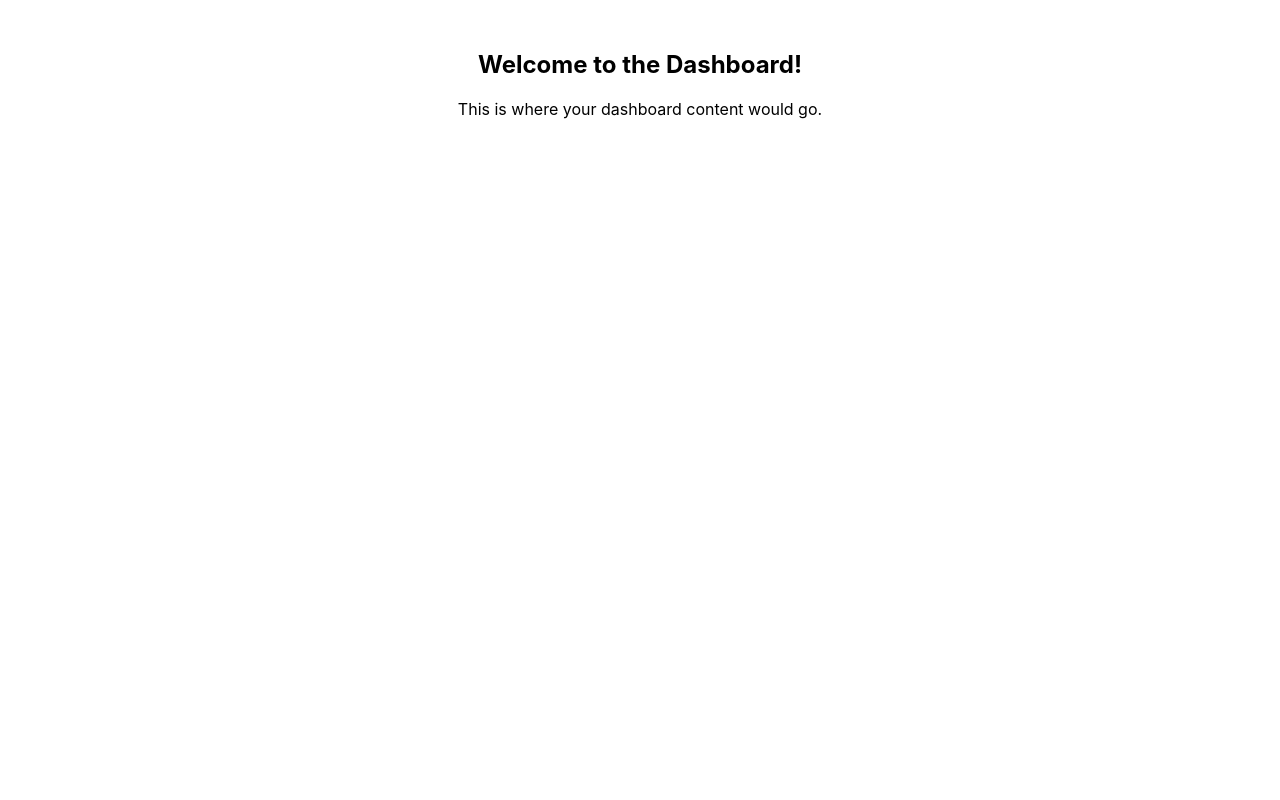
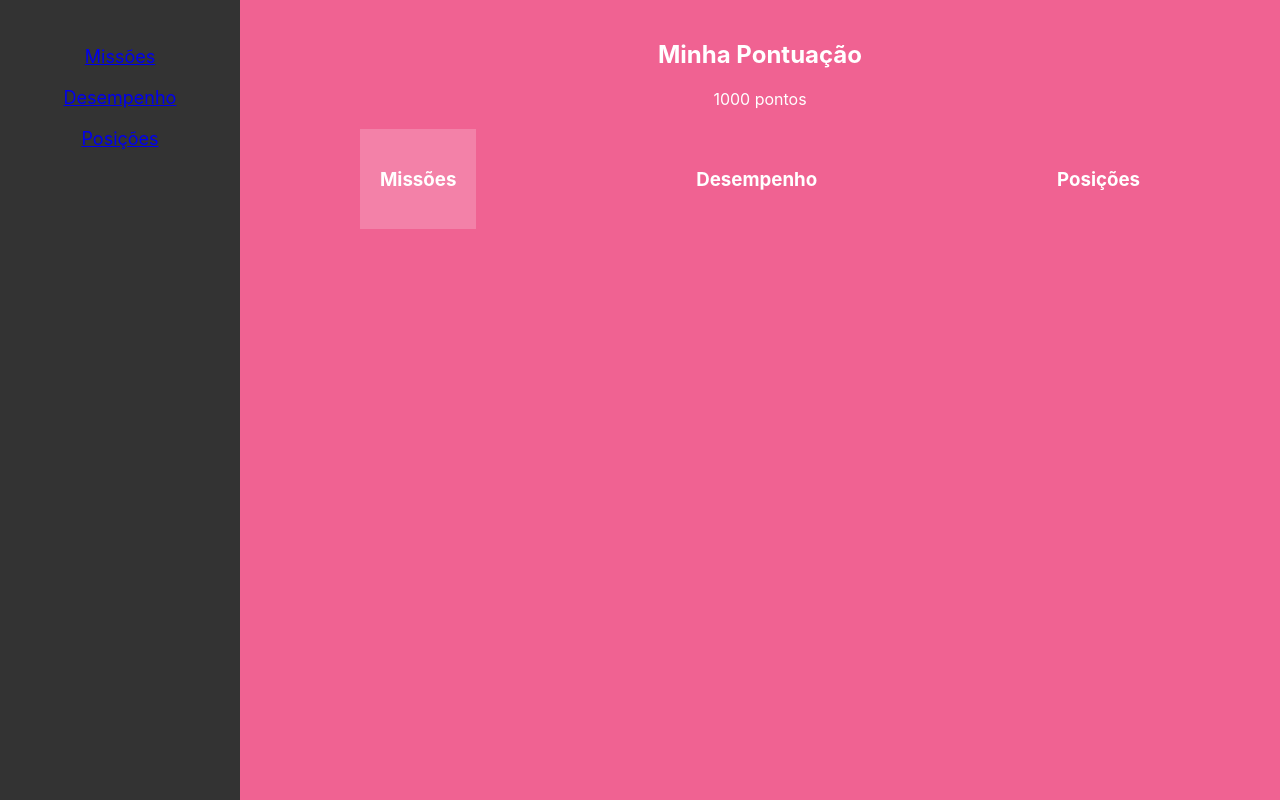
Before and after one commit to esthercamilo/projeto-hackathon-her, a React (Create React App) app in the folder frontend/: page /dashboard in a window 1280 px wide. Built offline with nearby package versions, Linux system fonts and the light colour scheme.

Commit message:
melhorias no dashboard

```diff
--- a/frontend/src/App.js
+++ b/frontend/src/App.js
@@ -1,4 +1,4 @@
-// src/App.js
+// App.js
 import React from 'react';
 import { BrowserRouter as Router, Route, Routes } from 'react-router-dom';
 import LandingPage from './components/LandingPage';
@@ -13,7 +13,11 @@ function App() {
         <Routes>
           <Route path="/" element={<LandingPage />} />
           <Route path="/login" element={<LoginForm />} />
-          <Route path="/dashboard" element={<Dashboard />} />
+          <Route path="/dashboard" element={<Dashboard />}>
+            <Route path="missions" element={<div>Conteúdo das Missões</div>} />
+            <Route path="performance" element={<div>Conteúdo do Desempenho</div>} />
+            <Route path="positions" element={<div>Conteúdo das Posições</div>} />
+          </Route>
         </Routes>
       </div>
     </Router>
--- a/frontend/src/components/Dashboard.css
+++ b/frontend/src/components/Dashboard.css
@@ -1,60 +1,49 @@
-.dashboard-container {
+/* Dashboard.css */
+.dashboard {
   display: flex;
   height: 100vh;
 }
 
 .sidebar {
-  width: 250px;
-  background-color: #282c34;
+  width: 200px;
+  background-color: #333; /* Azul grafite */
   color: white;
   padding: 20px;
-  display: flex;
-  flex-direction: column;
 }
 
-.content {
+.sidebar ul {
+  list-style-type: none;
+  padding: 0;
+}
+
+.sidebar li {
+  cursor: pointer;
+  padding: 10px 0;
+  font-size: 18px;
+}
+
+.main-content {
   flex: 1;
   padding: 20px;
-  background-color: #f9f9f9;
+  background-color: #f06292; /* Pink escuro */
+  color: white;
 }
 
-.header {
-  background-color: #282c34;
-  color: white;
-  padding: 10px;
-  display: flex;
-  justify-content: space-between;
-  align-items: center;
+.highlight {
+  text-align: center;
+  margin-bottom: 20px;
 }
 
-.header h1 {
-  margin: 0;
+.tabs {
+  display: flex;
+  justify-content: space-around;
 }
 
-.header .user-info {
-  display: flex;
-  align-items: center;
+.tab {
+  padding: 20px;
+  cursor: pointer;
 }
 
-.header .user-info img {
-  border-radius: 50%;
-  width: 40px;
-  height: 40px;
-  margin-right: 10px;
+.tab.active {
+  background-color: rgba(255, 255, 255, 0.2); /* Fundo leve para aba ativa */
 }
-
-.header .user-info span {
-  font-size: 16px;
-}
-
-.performance-chart {
-  margin-top: 20px;
-}
-
-.evaluation-form {
-  margin-top: 20px;
-}
-
-.employee-list {
-  margin-top: 20px;
-}
--- a/frontend/src/components/Dashboard.js
+++ b/frontend/src/components/Dashboard.js
@@ -1,11 +1,62 @@
-// src/components/Dashboard.js
-import React from 'react';
+// Dashboard.js
+import React, { useState } from 'react';
+import { Link } from 'react-router-dom';
+import './Dashboard.css'; // Importe o arquivo de estilo CSS
 
 const Dashboard = () => {
+  const [selectedTab, setSelectedTab] = useState('missions'); // Estado para controlar a aba selecionada
+
+  const handleTabChange = (tab) => {
+    setSelectedTab(tab);
+  };
+
   return (
-    <div style={{ textAlign: 'center', marginTop: '50px' }}>
-      <h2>Welcome to the Dashboard!</h2>
-      <p>This is where your dashboard content would go.</p>
+    <div className="dashboard">
+      {/* Menu lateral esquerdo */}
+      <div className="sidebar">
+        <ul>
+          <li>
+            <Link to="/dashboard/missions" onClick={() => handleTabChange('missions')}>
+              Missões
+            </Link>
+          </li>
+          <li>
+            <Link to="/dashboard/performance" onClick={() => handleTabChange('performance')}>
+              Desempenho
+            </Link>
+          </li>
+          <li>
+            <Link to="/dashboard/positions" onClick={() => handleTabChange('positions')}>
+              Posições
+            </Link>
+          </li>
+        </ul>
+      </div>
+
+      {/* Conteúdo principal */}
+      <div className="main-content">
+        {/* Texto em destaque com pontuação */}
+        <div className="highlight">
+          <h2>Minha Pontuação</h2>
+          <p>1000 pontos</p>
+        </div>
+
+        {/* Abas */}
+        <div className="tabs">
+          <div className={`tab ${selectedTab === 'missions' && 'active'}`}>
+            <h3>Missões</h3>
+            {/* Conteúdo da aba Missões */}
+          </div>
+          <div className={`tab ${selectedTab === 'performance' && 'active'}`}>
+            <h3>Desempenho</h3>
+            {/* Conteúdo da aba Desempenho */}
+          </div>
+          <div className={`tab ${selectedTab === 'positions' && 'active'}`}>
+            <h3>Posições</h3>
+            {/* Conteúdo da aba Posições */}
+          </div>
+        </div>
+      </div>
     </div>
   );
 };
```
